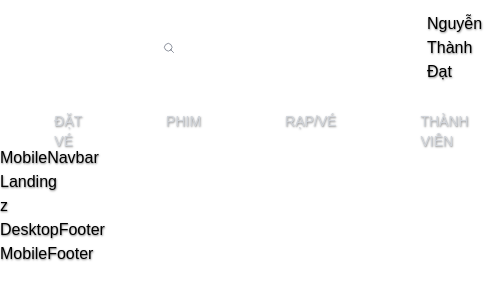
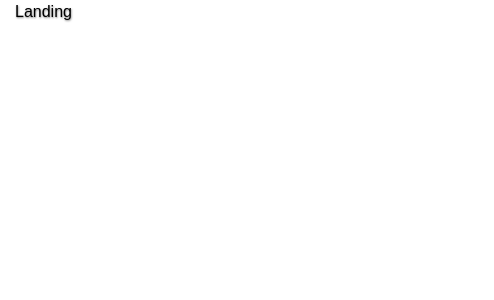
Before and after one commit to vmhoafng/movie-booking, a React (Create React App) app: page / in a window 390 px wide. Shown: the top 300 px of the page, 494 px wide, since content can reach past the window. Built offline with nearby package versions, Linux system fonts and the light colour scheme; grey boxes are pictures that could not be loaded.

Commit message:
Update container responsive

```diff
--- a/src/app/components/layouts/Layout.tsx
+++ b/src/app/components/layouts/Layout.tsx
@@ -1,24 +1,26 @@
-import React, { Suspense } from "react";
-import DesktopNavbar from "../Navbar/DesktopNavbar";
-import MobileNavbar from "../Navbar/MobileNavbar";
-import DesktopFooter from "../Footer/DesktopFooter";
-import MobileFooter from "../Footer/MobileFooter";
-import { Outlet } from "react-router-dom";
+import React, { Suspense } from 'react';
+import DesktopNavbar from '../Navbar/DesktopNavbar';
+import MobileNavbar from '../Navbar/MobileNavbar';
+import DesktopFooter from '../Footer/DesktopFooter';
+import MobileFooter from '../Footer/MobileFooter';
+import { Outlet } from 'react-router-dom';
 
 const loading = () => <div className=""></div>;
 
 function Layout() {
 	return (
-    <div className="h-full ">
-      <DesktopNavbar />
-      <MobileNavbar />
+		<div className="h-full w-full ">
+			{/* <DesktopNavbar /> */}
+			{/* <MobileNavbar /> */}
 			<main className="h-full">
+				<div className="container sm:mx-auto">
 					<Suspense fallback={loading()}>
-          <Outlet />z
+						<Outlet />
 					</Suspense>
+				</div>
 			</main>
-      <DesktopFooter />
-      <MobileFooter />
+			{/* <DesktopFooter /> */}
+			{/* <MobileFooter /> */}
 		</div>
 	);
 }
--- a/src/app/routes/index.tsx
+++ b/src/app/routes/index.tsx
@@ -124,6 +124,7 @@ function AllRoutes() {
 			element: <Layout />,
 			children: [homeRoute, movieRoutes, cinemaRoutes],
 		},
+
 		{
 			path: '/',
 			element: <ProtectedRoute component={Layout} />,
--- a/src/index.css
+++ b/src/index.css
@@ -1,13 +1,13 @@
 @tailwind base;
 @tailwind components;
 @tailwind utilities;
-@import url("https://fonts.googleapis.com/css2?family=Comfortaa:wght@300;400;500;600;700&family=Inter:wght@400;500;600;700&display=swap");
+@import url('https://fonts.googleapis.com/css2?family=Comfortaa:wght@300;400;500;600;700&family=Inter:wght@400;500;600;700&display=swap');
 
 html,
 body,
 :root {
 	height: 100%;
-   font-family: "Comfortaa", sans-serif;
+	font-family: 'Comfortaa', sans-serif;
 	text-shadow: 0.5px 0.5px 2px rgba(0, 0, 0, 0.5);
 }
 
@@ -51,3 +51,9 @@ select:-webkit-autofill:focus {
 ::-webkit-scrollbar-thumb:hover {
 	background: #555;
 }
+
+@layer components {
+	.container {
+		@apply sm:max-w-none md:max-w-[640px] lg:max-w-[790px] xl:max-w-[960px] 2xl:max-w-[1200px];
+	}
+}
--- a/src/pages/client/cinema/index.tsx
+++ b/src/pages/client/cinema/index.tsx
@@ -4,7 +4,7 @@ import CinemaDetail from './components/CinemaDetail';
 
 function Cinema() {
 	return (
-		<div className="p-[15px] bg-bgPrimary text-white flex flex-col border xl:flex-row xl:gap-10  ">
+		<div className=" bg-bgPrimary text-white flex flex-col border xl:flex-row xl:gap-10  ">
 			<Showtimes />
 			<CinemaDetail />
 		</div>
--- a/tailwind.config.js
+++ b/tailwind.config.js
@@ -1,20 +1,20 @@
 /** @type {import('tailwindcss').Config} */
-const defaultTheme = require("tailwindcss/defaultTheme");
+const defaultTheme = require('tailwindcss/defaultTheme');
 module.exports = {
-   content: ["./src/**/*.{js,jsx,ts,tsx}"],
+	content: ['./src/**/*.{js,jsx,ts,tsx}'],
 	theme: {
 		extend: {
 			colors: {
-            bgPrimary: "#001232", // background of container
-            bgPrimaryLayer: "rgba(0, 18, 50, 0.8)", //#0A1E5ECC layer of image background
-            bgPrimaryBar: "rgba(5, 17, 63, 0.8)", // header, navbar, footer, sidebar
-            lightPrimary: "#31AFD7", // toggle button, more icon
-            borderColor: "#314C81", // button background, border
-            disabled: "#AA52A1",
-            highlight: "#31D7A9",
-            gradientStart: "rgba(255, 67, 67, 0.85)",
-            gradientMid: " #AA52A1",
-            gradientStop: "#002DBB",
+				bgPrimary: '#001232', // background of container
+				bgPrimaryLayer: 'rgba(0, 18, 50, 0.8)', //#0A1E5ECC layer of image background
+				bgPrimaryBar: 'rgba(5, 17, 63, 0.8)', // header, navbar, footer, sidebar
+				lightPrimary: '#31AFD7', // toggle button, more icon
+				borderColor: '#314C81', // button background, border
+				disabled: '#AA52A1',
+				highlight: '#31D7A9',
+				gradientStart: 'rgba(255, 67, 67, 0.85)',
+				gradientMid: ' #AA52A1',
+				gradientStop: '#002DBB',
 			},
 			fontFamily: {
 				comfortaa: ['"Comfortaa"', ...defaultTheme.fontFamily.sans],
@@ -22,18 +22,27 @@ module.exports = {
 			},
 		},
 		screens: {
-         sm: "390px",
-         md: "680px",
-         lg: "900px",
-         xl: "1024px",
-         "2xl": "1366px",
+			sm: '390px',
+			md: '680px',
+			lg: '900px',
+			xl: '1024px',
+			'2xl': '1366px',
+		},
+		container: {
+			padding: {
+				sm: '15px',
+				md: '0',
+				lg: '0',
+				xl: '0',
+				'2xl': '0',
+			},
 		},
 	},
 	plugins: [
-      require("@tailwindcss/forms")({
-         strategy: "class",
+		require('@tailwindcss/forms')({
+			strategy: 'class',
 		}),
-      require("tailwindcss"),
-      require("autoprefixer"),
+		require('tailwindcss'),
+		require('autoprefixer'),
 	],
 };
```
Lines whose indentation alone changed are shown as unchanged.
